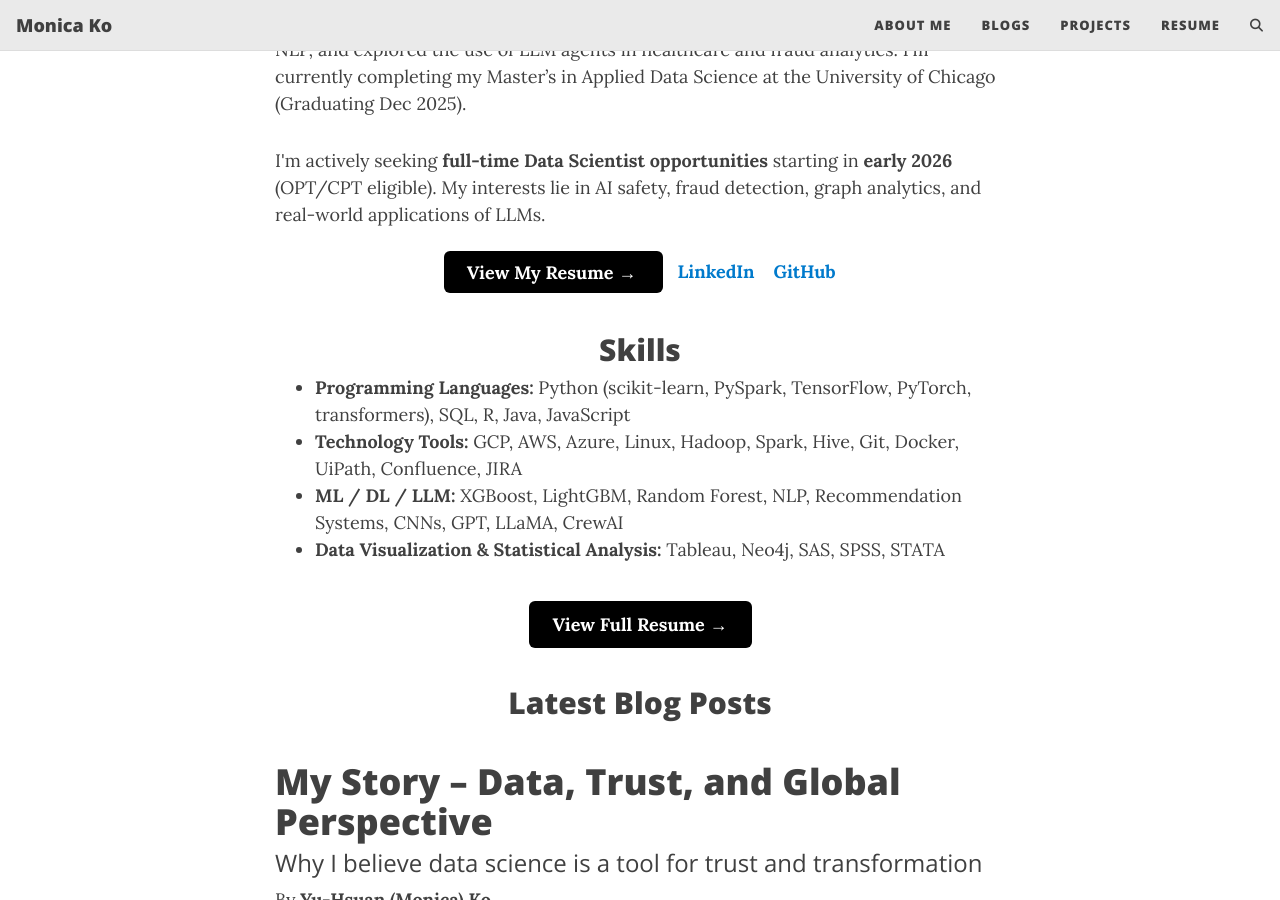
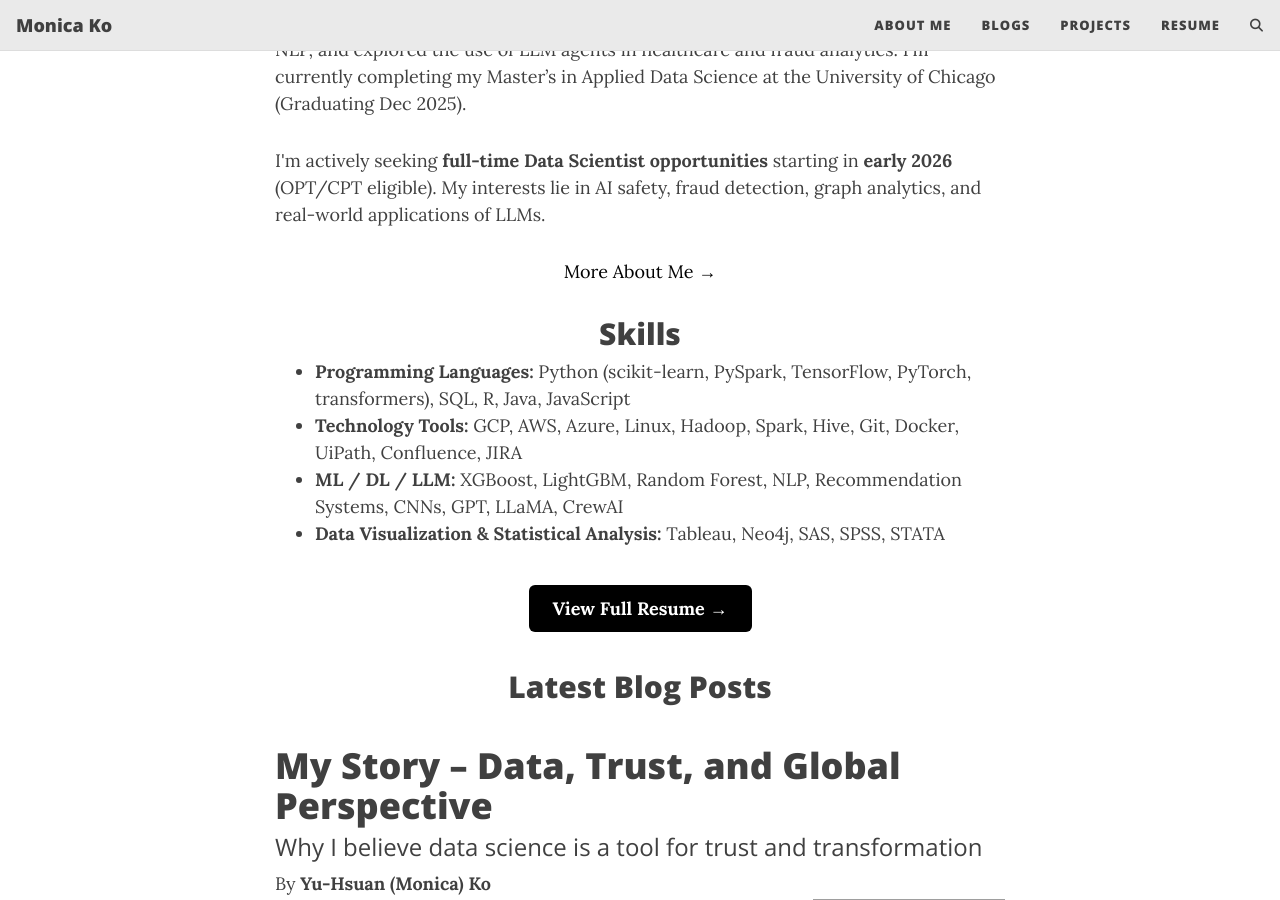
Before and after one commit to yuhsuanko/yuhsuanko.github.io, a Jekyll site: the page built from index.html, in a window 1280 px wide and 900 px high, scrolled down 530 px. Built offline with Jekyll 4.4.1, drawn with Linux system fonts in a browser that asks for light colours; the list of posts is cut into pages by our own code; comment, search, counter and statistics services are not loaded.

Commit message:
Update index.html

```diff
--- a/index.html
+++ b/index.html
@@ -17,26 +17,13 @@ subtitle: Hi, I'm Monica. I'm a data scientist focused on anti-money laundering
     I'm actively seeking <strong>full-time Data Scientist opportunities</strong> starting in <strong>early 2026</strong> (OPT/CPT eligible). My interests lie in AI safety, fraud detection, graph analytics, and real-world applications of LLMs.
   </p>
   <p style="text-align: center; margin-top: 1rem;">
-    <a href="/resume/"
-       style="background-color: black; color: white; padding: 0.6rem 1.4rem; text-decoration: none; border-radius: 6px; font-weight: bold; transition: background-color 0.3s ease;"
-       onmouseover="this.style.backgroundColor='#333';"
-       onmouseout="this.style.backgroundColor='black';">
-      View My Resume →
-    </a>
-    &nbsp;&nbsp;
-    <a href="https://www.linkedin.com/in/monicako1013" target="_blank" style="color: #007acc; font-weight: bold; text-decoration: none;">
-      LinkedIn
-    </a>
-    &nbsp;&nbsp;
-    <a href="https://github.com/yuhsuanko" target="_blank" style="color: #007acc; font-weight: bold; text-decoration: none;">
-      GitHub
-    </a>
+  <a href="/aboutme" style="color: black;">More About Me →</a>
   </p>
 </section>
 
 
 
-<section class="skills-section" style="text-align: left; max-width: 800px; margin: 3rem auto;">
+<section class="skills-section" style="text-align: left; margin: 2rem auto; max-width: 800px;">
   <h2 style="text-align: center;">Skills</h2>
   <ul>
     <li><strong>Programming Languages:</strong> Python (scikit-learn, PySpark, TensorFlow, PyTorch, transformers), SQL, R, Java, JavaScript</li>
```
